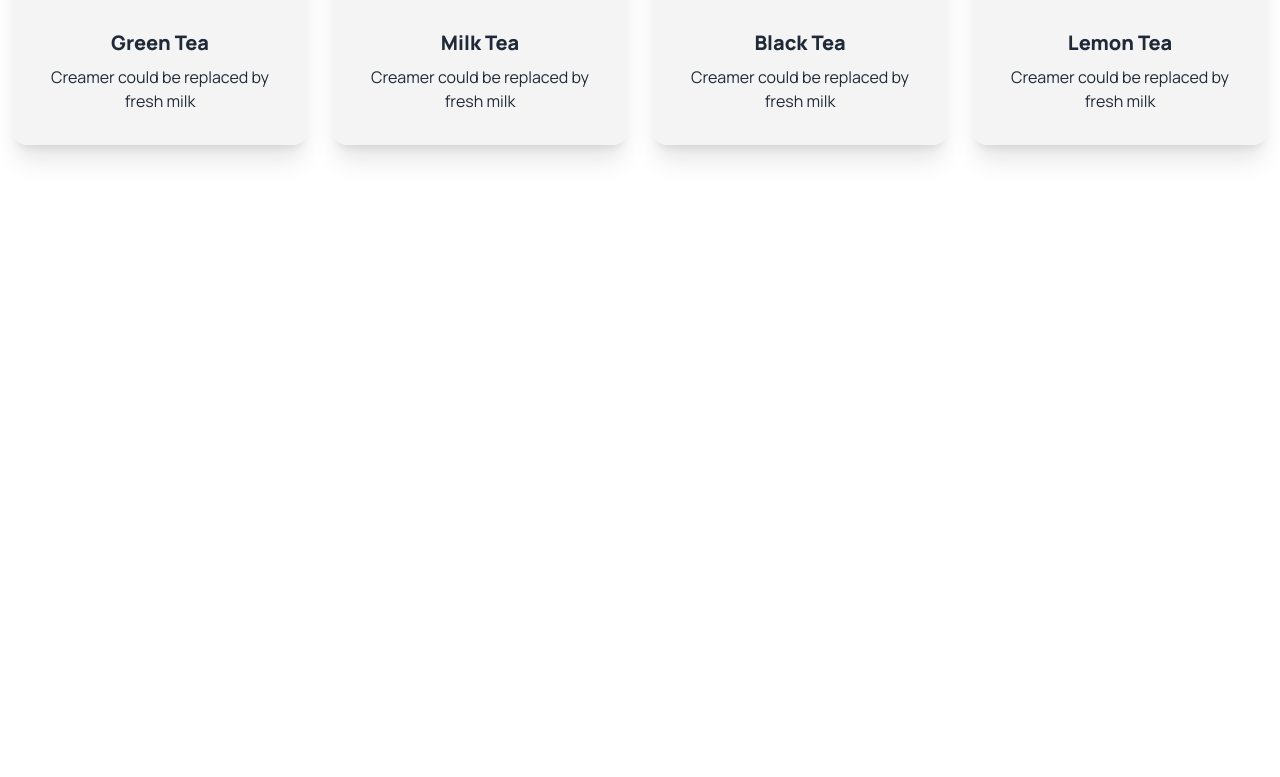
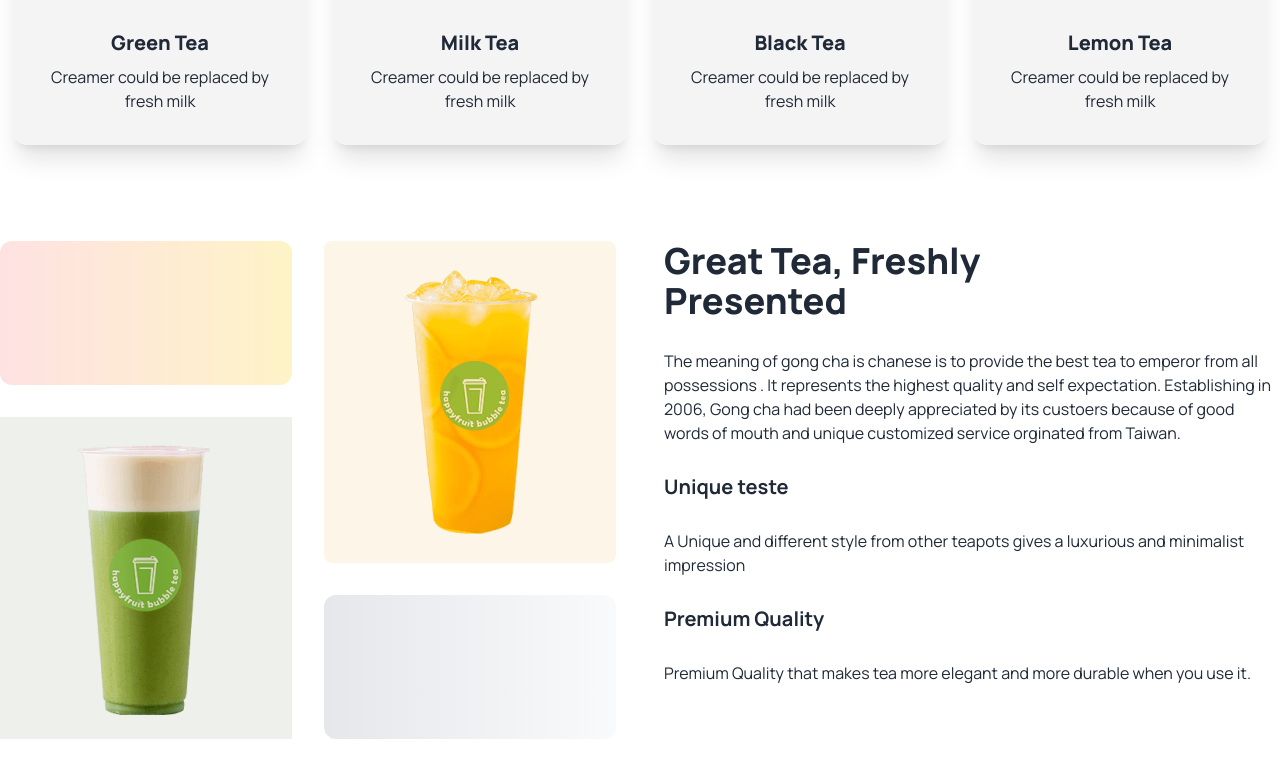
Before and after one commit to Rahaman2080/Tea-house-project, a plain HTML site: page index.html in a window 1280 px wide. Shown: the part 1344-2121 px from the top of the page. Before the commit the page ends 1585 px from the top, so only its background shows below. Drawn offline with nearby package versions, Linux system fonts and the light colour scheme; files whose address does not match are found by name.

Commit message:
added great tea section

```diff
--- a/index.html
+++ b/index.html
@@ -96,7 +96,26 @@
             </div>
 
         </section>
-
+        <section class="my-24 flex gap-12 flex-col lg:flex-row">
+                <div class="grid gap-8 grid-cols-1 md:grid-cols-2 flex-1">
+                    <div class="rounded-xl h-36 bg-gradient-to-r from-red-100 to-amber-100"></div>
+                    <div class="row-span-2 rounded-lg bg-[#e6a6231a] flex justify-center items-center py-6">
+                        <img src="images/fresh-1.png" alt="">
+                    </div>
+                    <div class="row-span-2 bg-[#5776391a] flex justify-center items-center py-6">
+                        <img src="images/fresh-2.png" alt="">
+                    </div>
+                    <div class="rounded-xl h-36 rounded-lg bg-gradient-to-r from-gray-200 to-gray-50"></div>
+                </div>
+                <div class="space-y-7 flex-1">
+                    <h3 class="text-4xl font-extrabold">Great Tea, Freshly <br>Presented</h3>
+                    <p>The meaning of gong cha is chanese is to provide the best tea to emperor from all possessions . It represents the highest quality and self expectation. Establishing in 2006, Gong cha had been deeply appreciated by its custoers  because of good words of mouth and unique customized service orginated from Taiwan.</p>
+                    <h4 class="text-xl font-bold">Unique teste</h4>
+                    <p>A Unique and different style from other teapots gives a luxurious and minimalist impression</p>
+                    <h4 class="text-xl font-bold">Premium Quality</h4>
+                    <p>Premium Quality that makes tea more elegant and more durable when you use it.</p>
+                </div>
+        </section>
     </main>
 
 </body>
```
